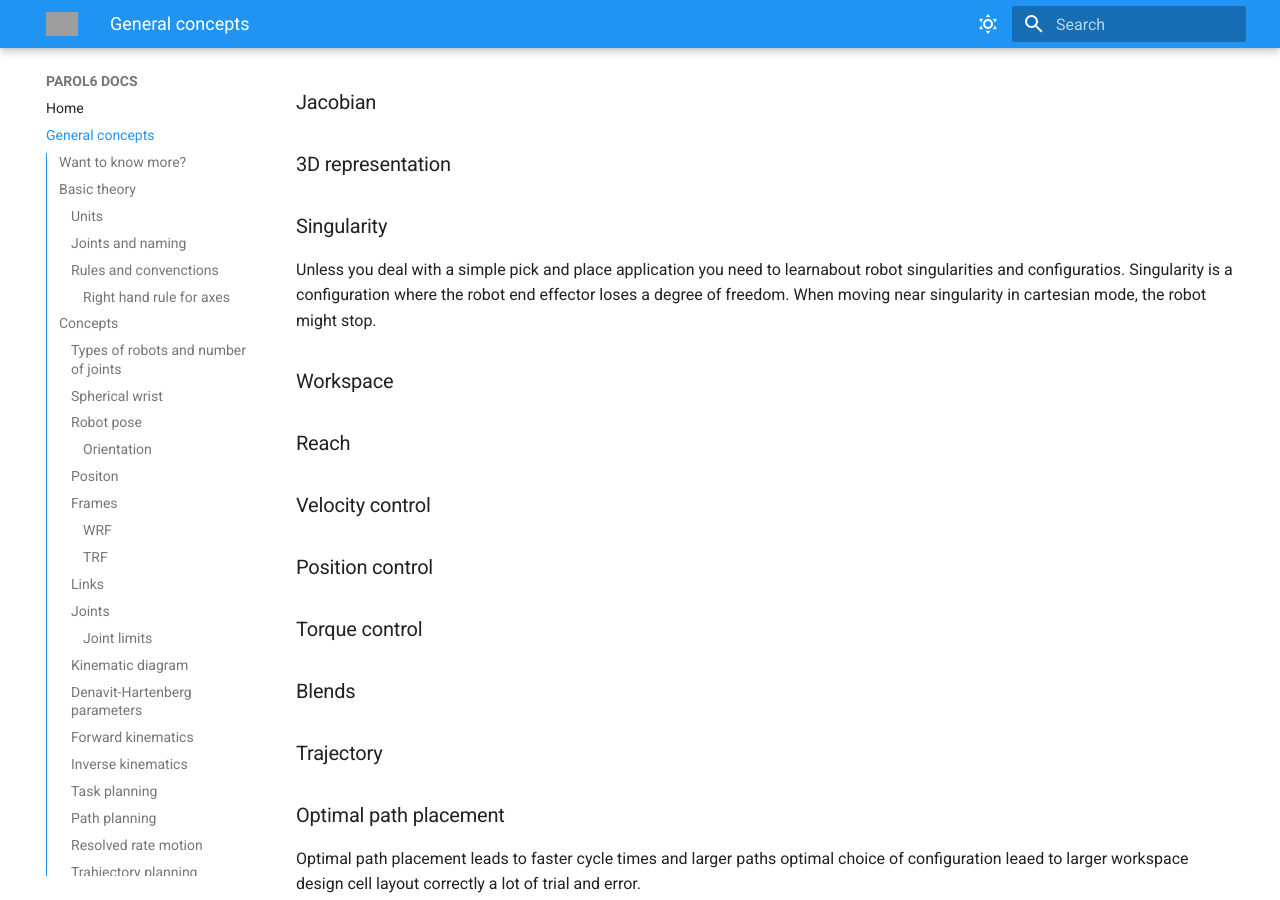
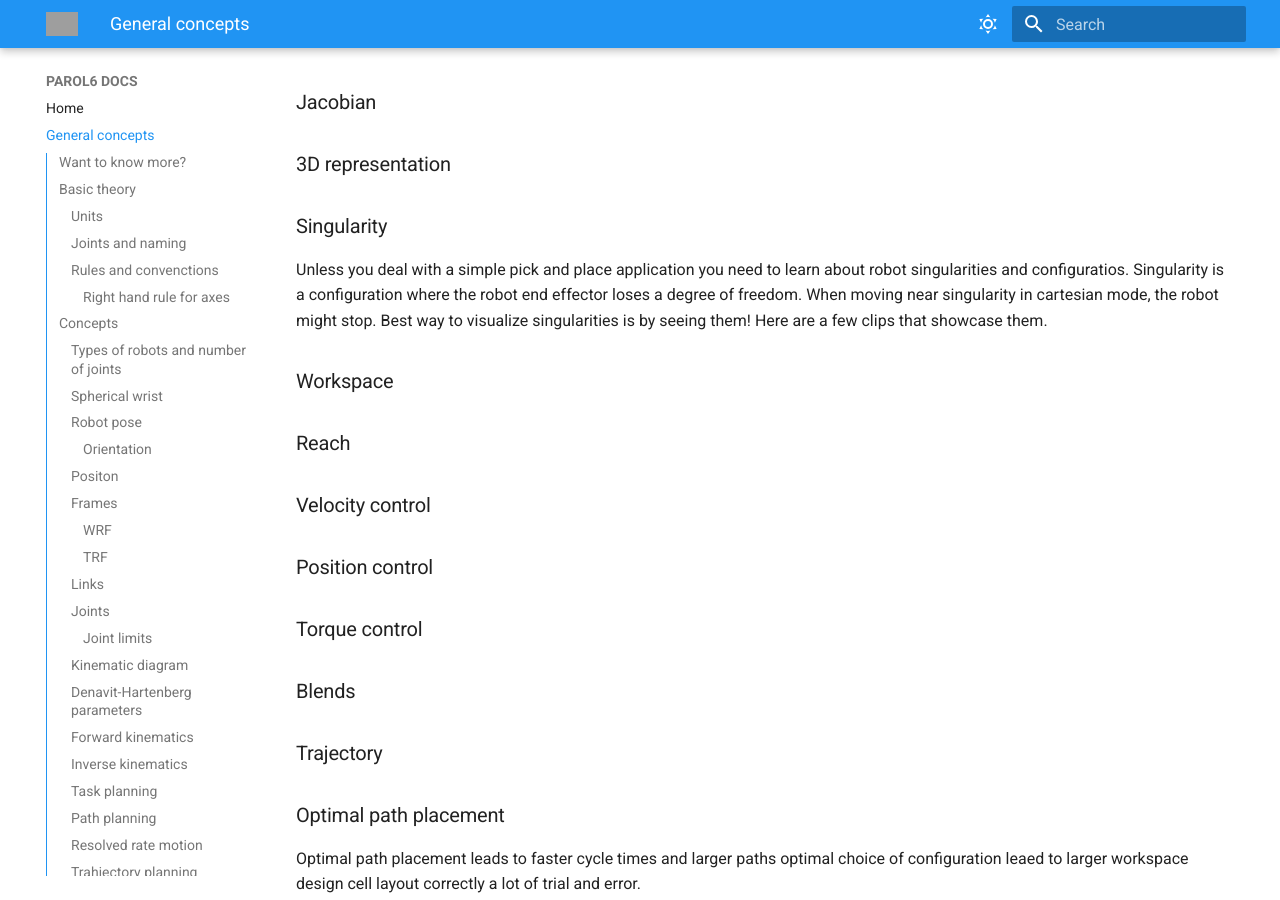
Before and after one commit to Source-robotics/PAROL-docs, an MkDocs documentation site: the page built from docs/page1.md, in a window 1280 px wide and 900 px high, scrolled down 9801 px. Built offline with MkDocs 1.6.1 and Material for MkDocs 9.7.7, drawn with Linux system fonts in a browser that asks for light colours; some of the changed text lies outside the part shown; grey boxes are pictures that could not be loaded.

Commit message:
Update page1.md

```diff
--- a/docs/page1.md
+++ b/docs/page1.md
@@ -219,9 +219,11 @@ Inverse kinematics is crucial for tasks such as trajectory planning, motion cont
 ### 3D representation
 ### Singularity
 
-Unless you deal with a simple pick and place application you need to learnabout robot singularities and configuratios.
+Unless you deal with a simple pick and place application you need to learn about robot singularities and configuratios.
 Singularity is a configuration where the robot end effector loses a degree of freedom.
 When moving near singularity in cartesian mode, the robot might stop.
+Best way to visualize singularities is by seeing them!
+Here are a few clips that showcase them.
 
 ### Workspace
 ### Reach
```
Also changed, not shown: other parts of docs/page1.md (+2 -2 lines).
